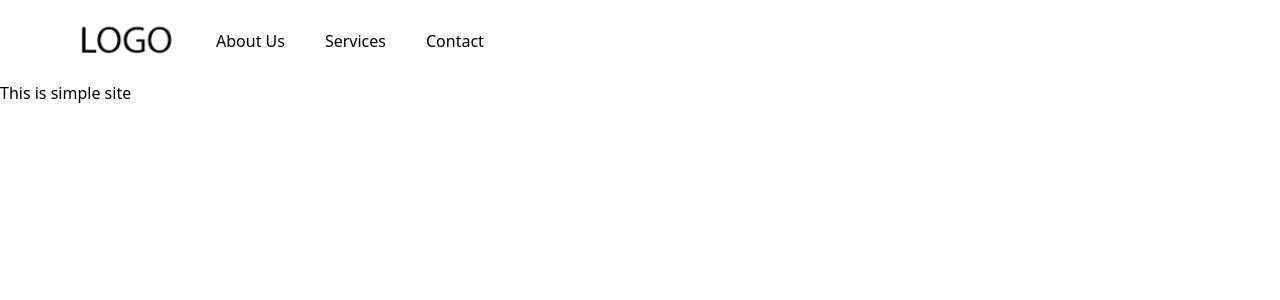
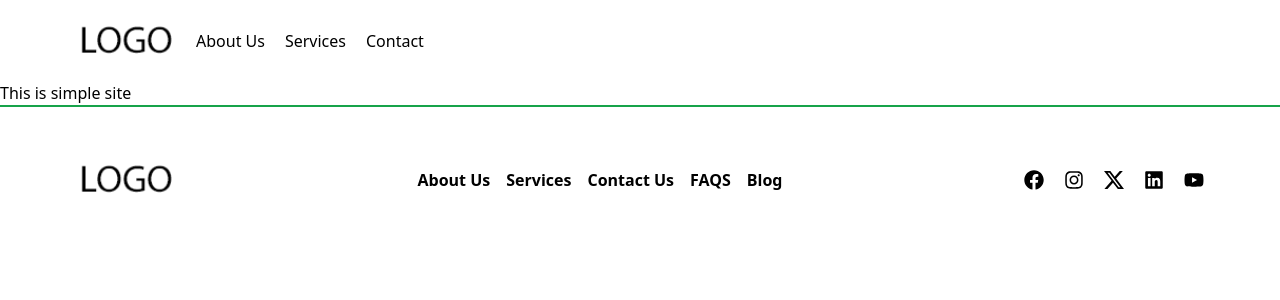
Before and after one commit to RHowland/njs-strapi-app01, a Next.js app: page / in a window 1280 px wide. Shown: the top 300 px of the page. Built offline with nearby package versions, Linux system fonts and the light colour scheme.

Commit message:
feat: add footer component
Added Footer component (Footer.tsx) responsible for rendering the footer section of the application. Included footer navigation links and social media links. Documented the component's purpose, functionality, and code sections.

```diff
--- a/src/app/globals.css
+++ b/src/app/globals.css
@@ -13,7 +13,16 @@ body {
 }
 
 @layer utilities {
+  .foot-link {
+    @apply inline text-center text-primary-900 font-semibold hover:text-primary-500;
+  }
+
   .nav-link {
-      @apply inline px-2 lg:px-5 text-center text-primary-900 font-normal hover:text-primary-500;
+      @apply inline text-center text-primary-900 font-normal hover:text-primary-500;
   }
+
+  .social-link {
+    @apply inline text-center text-primary-900 hover:text-primary-500 text-xl;
+  }
+
 }
--- a/src/app/layout.tsx
+++ b/src/app/layout.tsx
@@ -2,6 +2,7 @@ import type { Metadata } from "next";
 import { Inter } from "next/font/google";
 import "./globals.css";
 import Header from "@/components/Header";
+import Footer from '@/components/Footer';
 
 const inter = Inter({
 	weight: ["300", "400", "500", "600", "700"],
@@ -24,7 +25,10 @@ export default function RootLayout({
     <html lang="en">
       <body className={inter.variable}>
         <Header />
-        {children}</body>
+        {children}
+        <Footer />
+      </body>
+
     </html>
   );
 }
--- /dev/null
+++ b/src/components/Footer.tsx
@@ -0,0 +1,148 @@
+// Component Name: Footer
+
+import React, { FC } from "react";
+import Brand , { IBrandProps } from "@/components/ui/Brand";
+import { ILink } from '@/types/index';
+import Link from "next/link";
+import { FaFacebook } from "react-icons/fa";
+import { FaInstagram } from "react-icons/fa";
+import { BsTwitterX } from "react-icons/bs";
+import { FaLinkedin } from "react-icons/fa";
+import { FaYoutube } from "react-icons/fa";
+
+// Section 1
+const footerLinks: Pick<ILink, 'name' | 'url'>[] = [
+  {
+    name: "About Us",
+    url: "#",
+  },
+  {
+    name: "Services",
+    url: "#",
+  },
+  {
+    name: "Contact Us",
+    url: "#",
+  },
+  {
+    name: "FAQS",
+    url: "#",
+  },
+  {
+    name: "Blog",
+    url: "#",
+  }
+];
+
+const socialMediaLinks: ILink[] = [
+  {
+    name: "FaceBook",
+    url: "#",
+    iconSrc: <FaFacebook />
+  },
+  {
+    name: "Instagram",
+    url: "#",
+    iconSrc: <FaInstagram />
+  },
+  {
+    name: "X",
+    url: "#",
+    iconSrc: <BsTwitterX />
+  },
+  {
+    name: "Linkedin",
+    url: "#",
+    iconSrc: <FaLinkedin />
+  },
+  {
+    name: "Youtube",
+    url: "#",
+    iconSrc: <FaYoutube />
+  },
+]
+
+interface IFooterProps{
+  brand: IBrandProps;
+}
+
+const Footer: FC< Partial<IFooterProps> > = ({brand}) => {
+  return (
+    <footer className="border-t-2 border-green-600 py-10">
+      <div className="container bg-white flex flex-col items-center gap-4 md:flex-row md:justify-between  ">
+        {/* Section 2  */}
+        <div>
+          <Brand {...brand} />
+        </div>
+        {/* Secion 3 */}
+        <div>
+          <ul className="flex gap-1 flex-col md:flex-row md:gap-4">
+            {footerLinks.map((v, i) => (
+              <Link className="foot-link" key={`footer-link-${i}`} href={v.url}>
+                <li >{v.name}</li>
+              </Link>
+            ))}
+          </ul>
+        </div>
+        {/* Section 4 */}
+        <div>
+          <ul className="flex gap-5">
+            {socialMediaLinks.map((v, i) => (
+              <Link key={`social-link-${i}`} href={v.url}>
+                  <li className="social-link">{v.iconSrc}</li>
+              </Link>
+            ))}
+          </ul>
+        </div>
+      </div>
+    </footer>
+  );
+};
+
+export default Footer;
+
+/**
+ * ---------------------------------------------------------------------
+ * File Name      : Footer.tsx
+ * Component Name : Footer
+ * Component Type : layout
+ * Date Created   : 2024-04-01
+ * Dev Initials   : Elias Emon
+ * ------------------------------
+ * Question: Why was it necessary to create this component?
+ * Answer  : This component was necessary to define the layout and content of the footer section of the application.
+ *
+ * ------------------------------
+ * Question: What does this component do?:
+ * Answer  : The Footer component renders the footer section of the application. It includes branding information, footer links, and social media links.
+ *
+ * ------------------------------
+ * Section Comments:   (Enter "none" if you have no comments)
+ * Section 1:
+ * Defines arrays footerLinks and socialMediaLinks to hold footer navigation links and social media links, respectively.
+ * The footerLinks array contains objects with name and url properties representing the footer navigation links.
+ * The socialMediaLinks array contains objects with name, url, and iconSrc properties representing social media links and their corresponding icons.
+ *
+ * Section 2:
+ * Renders the Brand component within the footer, passing the brand prop.
+ *
+ * Section 3:
+ * Renders the footer navigation links by mapping over the footerLinks array. Each link is wrapped in a Link component from Next.js, with its href attribute
+ * set to the corresponding URL.
+ *
+ * Section 4:
+ * Renders the social media links by mapping over the socialMediaLinks array. Each link is wrapped in a Link component from Next.js, with its href attribute
+ * set to the corresponding URL. The icon for each social media link is rendered using the iconSrc property.
+ *
+ * ------------------------------
+ * Input Comments:     (Enter "none" if you have no comments)
+ * None
+ * ------------------------------
+ * Output Comments:    (Enter "none" if you have no comments)
+ * None
+ * ------------------------------
+ * Additional Comments:
+ * Question: Did you have to write any unusual code?
+ * Answer  : NO.
+ *
+ */
--- a/src/components/Header.tsx
+++ b/src/components/Header.tsx
@@ -3,14 +3,11 @@
 import React,{ FC }  from "react";
 import Brand, { IBrandProps } from "@/components/ui/Brand";
 import Link from "next/link";
+import { ILink } from '@/types/index';
+// Section 1
 
-// Section 1
-interface INavLink {
-  name: string;
-  url: string;
-}
 
-const navLinks: INavLink[] = [
+const navLinks: Pick<ILink, 'name' | 'url'>[] = [
   {
     name: "About Us",
     url: "#",
@@ -29,17 +26,17 @@ interface IHeaderProps{
   brand: IBrandProps;
 }
 
-const Header: FC< Partial<IHeaderProps>> = ({brand}) => {
+const Header: FC<Partial<IHeaderProps>> = ({brand}) => {
   return (
     <header className="bg-white py-2 sticky top-0 z-50">
       <div className="container flex gap-5 items-center">
         <Brand {...brand}/>
 
 {/* Section 2 */}
-        <ul className="hidden sm:flex">
+        <ul className="hidden sm:flex gap-5">
           {navLinks.map((v,i)=>(
-            <Link key={i} href={v.url}>
-              <li className="nav-link">{v.name}</li>
+            <Link className="nav-link" key={i} href={v.url}>
+              <li>{v.name}</li>
           </Link>
           ))}
         </ul>
@@ -56,7 +53,7 @@ export default Header;
  * ---------------------------------------------------------------------
  * File Name      : Header.tsx
  * Component Name : Header
- * Component Type : ui
+ * Component Type : layout
  * Date Created   : 2024-03-31
  * Dev Initials   : Elias Emon
  * ------------------------------
--- /dev/null
+++ b/src/types/index.ts
@@ -0,0 +1,5 @@
+export interface ILink {
+    name: string;
+    url: string;
+    iconSrc: JSX.Element;
+}
```
Also changed, not shown: package.json (+4 -3 lines), 1 other file (tests, documents, lock files or other folders).
